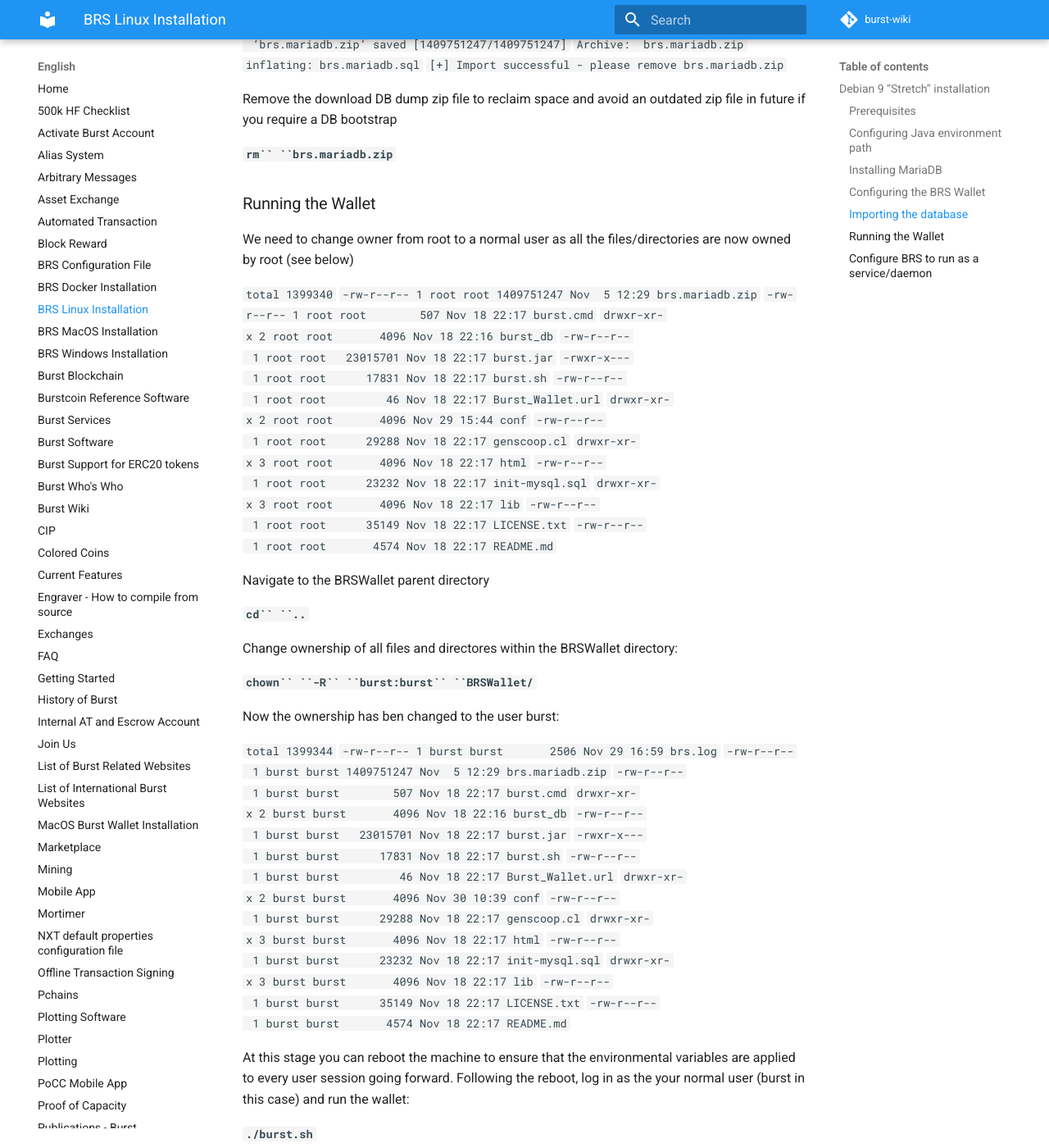
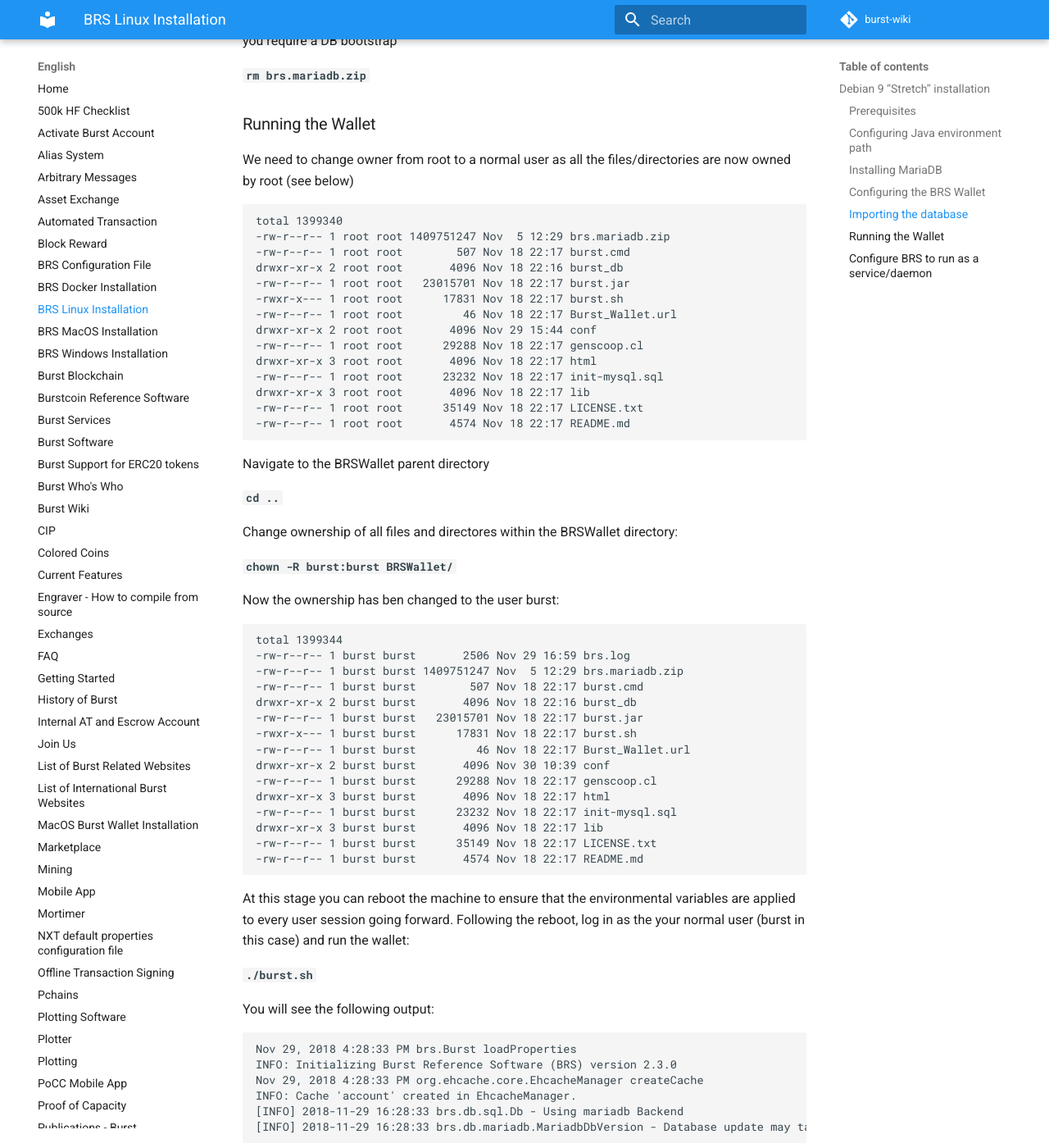
Before and after one commit to burst-apps-team/burst-wiki, an MkDocs documentation site: the page built from docs/en/brs-linux-installation.md, in a window 1280 px wide and 1400 px high, scrolled down 4448 px. Shown: the whole window at 82% size. Built offline with MkDocs 1.6.1 and Material for MkDocs 9.7.7, drawn with Linux system fonts in a browser that asks for light colours; comment, search, counter and statistics services are not loaded; old or Windows-style settings are respelled for this version of MkDocs; some of the changed text lies outside the part shown.

````diff
--- a/docs/en/brs-linux-installation.md
+++ b/docs/en/brs-linux-installation.md
@@ -21,17 +21,17 @@ Before you begin the installation, the following packages need to be installed:
 
 Make sure your installation is up to date
 
-**`apt`` ``update`` ``&&`` ``apt`` ``upgrade`**
+**`apt update && apt upgrade`**
 
 Run the following command to install the above packages:
 
-**`apt`` ``install`` ``curl`` ``default-jdk`` ``dirmngr`` ``-y`**
+**`apt install curl default-jdk dirmngr -y`**
 
 ### Configuring Java environment path
 
 Find the path to the jdk
 
-**`update-alternatives`` ``--config`` ``javac`**
+**`update-alternatives --config javac`**
 
 If only one version of Java is installed, this will give you a similar output to the following:
 
@@ -40,74 +40,74 @@ If only one version of Java is installed, this will give you a similar output to
 
 Copy the path from the last output and edit the environment file:
 
-**`nano`` ``/etc/environment`**
+**`nano /etc/environment`**
 
 Add the following line to the file:
 
-**`JAVA_HOME=`“`/usr/lib/jvm/java-8-openjdk-amd64/bin/javac`”** (taken from the path above)
+**`JAVA_HOME="/usr/lib/jvm/java-8-openjdk-amd64/bin/javac"`** (taken from the path above)
 
 To make the above change effective in your current shell, run the following:
 
-**`source`` ``/etc/environment`**
+**`source /etc/environment`**
 
 Now test that the JAVA\_HOME variable is part of PATH
 
-**`echo`` ``$JAVA_HOME`**
+**`echo $JAVA_HOME`**
 
 This will output the path you entered into the environment file. Now confirm the version of java installed
 
-**`javac`` ``-version`**
+**`javac -version`**
 
 ### Installing MariaDB
 
 Add the MariaDB signing key
 
-**`apt-key`` ``adv`` ``--recv-keys`` ``--keyserver`` ``hkp://keyserver.ubuntu.com:80`` ``0xF1656F24C74CD1D8`**
+**`apt-key adv --recv-keys --keyserver hkp://keyserver.ubuntu.com:80 0xF1656F24C74CD1D8`**
 
 Grab the and run MariaDB setup script
 
-**`curl`` ``-sS`` ``https://downloads.mariadb.com/MariaDB/mariadb_repo_setup`` ``|`` ``bash`**
+**`curl -sS https://downloads.mariadb.com/MariaDB/mariadb_repo_setup | bash`**
 
 Update your sources list:
 
-**`apt`` ``update`**
+**`apt update`**
 
 Install MariaDB:
 
-**`apt`` ``install`` ``mariadb-server`**
+**`apt install mariadb-server`**
 
 During installation you will be prompted to enter a password for the root user. Enter and remember this as we will need it later.
 
 Create a database(**brs\_master**), user (**brs\_user**) and assign a password to the user by running the following command:
 
-`'''echo "CREATE DATABASE brs_master; '''`
-**`CREATE`` ``USER`` ``'brs_user'@'localhost'`` ``IDENTIFIED`` ``BY`` ``'yourpassword';`**
-`GRANT ALL PRIVILEGES ON brs_master.* TO 'brs_user'@'localhost';" | mysql -uroot -p`
-`mysql -uroot -p < init-mysql.sql`
+**```echo "CREATE DATABASE brs_master;
+CREATE USER 'brs_user'@'localhost' IDENTIFIED BY 'yourpassword';
+GRANT ALL PRIVILEGES ON brs_master.* TO 'brs_user'@'localhost';" | mysql -uroot -p
+mysql -uroot -p < init-mysql.sql```**
 
 This will prompt you for the password you entered for the root user when installing mariaDB
 
 ### Configuring the BRS Wallet
 
-Grab the BRSWallet zip from GitHub (always be sure to check link to the latest version. (2.2.6 was latest at time of writing)
+Grab the BRSWallet zip from [GitHub](https://github.com/burst-apps-team/burstcoin/releases) (always be sure to check link to the latest version. (2.3.0 was latest at time of writing)
 
-`wget https://github.com/PoC-Consortium/burstcoin/releases/download/2.2.6/burstcoin-2.2.6.zip`
+`wget https://github.com/burst-apps-team/burstcoin/releases/download/v2.3.0/burstcoin-2.3.0.zip`
 
 Create a directory to unzip to:
 
-**`mkdir`` ``BRSWallet`**
+**`mkdir BRSWallet`**
 
 Unzip the burstcoin zip file to the newly created directory:
 
-**`unzip`` ``burstcoin-2.2.6.zip`` ``-d`` ``BRSWallet/`**
+**`unzip burstcoin-2.3.0.zip -d BRSWallet/`**
 
 Navigate to the conf subdirectory within the newly created directory:
 
-**`cd`` ``BRSWallet/conf`**
+**`cd BRSWallet/conf`**
 
 Create a brs.properties file inside the conf folder:
 
-**`nano`` ``brs.properties`**
+**`nano brs.properties`**
 
 Add the following lines:
 
@@ -117,32 +117,34 @@ Add the following lines:
 
 The **burst.sh** file is not yet executable. We need to change the permissions to make it so. Drop back to the BRSWallet directory **`cd`` ``..`** and issue the following:
 
-**`chmod`` ``750`` ``burst.sh`**
+**`chmod 750 burst.sh`**
 
 Now when we list the contents of the directory we can see that the **burst.sh** file has the correct permissions:
 
-**`ls`` ``-l`**
+**`ls -l`**
 
-`total 1399340`
-`-rw-r--r-- 1 root root 1409751247 Nov  5 12:29 brs.mariadb.zip`
-`-rw-r--r-- 1 root root        507 Nov 18 22:17 burst.cmd`
-`drwxr-xr-x 2 root root       4096 Nov 18 22:16 burst_db`
-`-rw-r--r-- 1 root root   23015701 Nov 18 22:17 burst.jar`
-*`-rwxr-x---`` ``1`` ``root`` ``root`` ``17831`` ``Nov`` ``18`` ``22:17`` ``burst.sh`*
-`-rw-r--r-- 1 root root         46 Nov 18 22:17 Burst_Wallet.url`
-`drwxr-xr-x 2 root root       4096 Nov 29 15:44 conf`
-`-rw-r--r-- 1 root root      29288 Nov 18 22:17 genscoop.cl`
-`drwxr-xr-x 3 root root       4096 Nov 18 22:17 html`
-`-rw-r--r-- 1 root root      23232 Nov 18 22:17 init-mysql.sql`
-`drwxr-xr-x 3 root root       4096 Nov 18 22:17 lib`
-`-rw-r--r-- 1 root root      35149 Nov 18 22:17 LICENSE.txt`
-`-rw-r--r-- 1 root root       4574 Nov 18 22:17 README.md`
+```
+total 1399340
+-rw-r--r-- 1 root root 1409751247 Nov  5 12:29 brs.mariadb.zip
+-rw-r--r-- 1 root root        507 Nov 18 22:17 burst.cmd
+drwxr-xr-x 2 root root       4096 Nov 18 22:16 burst_db
+-rw-r--r-- 1 root root   23015701 Nov 18 22:17 burst.jar
+-rwxr-x--- 1 root root      17831 Nov 18 22:17 burst.sh
+-rw-r--r-- 1 root root         46 Nov 18 22:17 Burst_Wallet.url
+drwxr-xr-x 2 root root       4096 Nov 29 15:44 conf
+-rw-r--r-- 1 root root      29288 Nov 18 22:17 genscoop.cl
+drwxr-xr-x 3 root root       4096 Nov 18 22:17 html
+-rw-r--r-- 1 root root      23232 Nov 18 22:17 init-mysql.sql
+drwxr-xr-x 3 root root       4096 Nov 18 22:17 lib
+-rw-r--r-- 1 root root      35149 Nov 18 22:17 LICENSE.txt
+-rw-r--r-- 1 root root       4574 Nov 18 22:17 README.md
+```
 
 ### Importing the database
 
 The quickest way to get up an running is to bootstrap the database by importing a relatively up to date dump of the database. Your wallet will synchronise from this point in time automatically. If you prefer to synchronise from scratch this will take much longer to complete.
 
-**`./burst.sh`` ``import`` ``mariadb`**
+**`./burst.sh import mariadb`**
 
 If you already have a/part of a brs\_master database present, you will be asked if you want to remove the current database, download and import a new one. Answer y or n.
 
@@ -179,52 +181,56 @@ Answer the questions when prompted. If you are running the wallet locally on the
 
 Remove the download DB dump zip file to reclaim space and avoid an outdated zip file in future if you require a DB bootstrap
 
-**`rm`` ``brs.mariadb.zip`**
+**`rm brs.mariadb.zip`**
 
 ### Running the Wallet
 
 We need to change owner from root to a normal user as all the files/directories are now owned by root (see below)
 
-`total 1399340`
-`-rw-r--r-- 1 root root 1409751247 Nov  5 12:29 brs.mariadb.zip`
-`-rw-r--r-- 1 root root        507 Nov 18 22:17 burst.cmd`
-`drwxr-xr-x 2 root root       4096 Nov 18 22:16 burst_db`
-`-rw-r--r-- 1 root root   23015701 Nov 18 22:17 burst.jar`
-`-rwxr-x--- 1 root root      17831 Nov 18 22:17 burst.sh`
-`-rw-r--r-- 1 root root         46 Nov 18 22:17 Burst_Wallet.url`
-`drwxr-xr-x 2 root root       4096 Nov 29 15:44 conf`
-`-rw-r--r-- 1 root root      29288 Nov 18 22:17 genscoop.cl`
-`drwxr-xr-x 3 root root       4096 Nov 18 22:17 html`
-`-rw-r--r-- 1 root root      23232 Nov 18 22:17 init-mysql.sql`
-`drwxr-xr-x 3 root root       4096 Nov 18 22:17 lib`
-`-rw-r--r-- 1 root root      35149 Nov 18 22:17 LICENSE.txt`
-`-rw-r--r-- 1 root root       4574 Nov 18 22:17 README.md`
+```
+total 1399340
+-rw-r--r-- 1 root root 1409751247 Nov  5 12:29 brs.mariadb.zip
+-rw-r--r-- 1 root root        507 Nov 18 22:17 burst.cmd
+drwxr-xr-x 2 root root       4096 Nov 18 22:16 burst_db
+-rw-r--r-- 1 root root   23015701 Nov 18 22:17 burst.jar
+-rwxr-x--- 1 root root      17831 Nov 18 22:17 burst.sh
+-rw-r--r-- 1 root root         46 Nov 18 22:17 Burst_Wallet.url
+drwxr-xr-x 2 root root       4096 Nov 29 15:44 conf
+-rw-r--r-- 1 root root      29288 Nov 18 22:17 genscoop.cl
+drwxr-xr-x 3 root root       4096 Nov 18 22:17 html
+-rw-r--r-- 1 root root      23232 Nov 18 22:17 init-mysql.sql
+drwxr-xr-x 3 root root       4096 Nov 18 22:17 lib
+-rw-r--r-- 1 root root      35149 Nov 18 22:17 LICENSE.txt
+-rw-r--r-- 1 root root       4574 Nov 18 22:17 README.md
+```
 
 Navigate to the BRSWallet parent directory
 
-**`cd`` ``..`**
+**`cd ..`**
 
 Change ownership of all files and directores within the BRSWallet directory:
 
-**`chown`` ``-R`` ``burst:burst`` ``BRSWallet/`**
+**`chown -R burst:burst BRSWallet/`**
 
 Now the ownership has ben changed to the user burst:
 
-`total 1399344`
-`-rw-r--r-- 1 burst burst       2506 Nov 29 16:59 brs.log`
-`-rw-r--r-- 1 burst burst 1409751247 Nov  5 12:29 brs.mariadb.zip`
-`-rw-r--r-- 1 burst burst        507 Nov 18 22:17 burst.cmd`
-`drwxr-xr-x 2 burst burst       4096 Nov 18 22:16 burst_db`
-`-rw-r--r-- 1 burst burst   23015701 Nov 18 22:17 burst.jar`
-`-rwxr-x--- 1 burst burst      17831 Nov 18 22:17 burst.sh`
-`-rw-r--r-- 1 burst burst         46 Nov 18 22:17 Burst_Wallet.url`
-`drwxr-xr-x 2 burst burst       4096 Nov 30 10:39 conf`
-`-rw-r--r-- 1 burst burst      29288 Nov 18 22:17 genscoop.cl`
-`drwxr-xr-x 3 burst burst       4096 Nov 18 22:17 html`
-`-rw-r--r-- 1 burst burst      23232 Nov 18 22:17 init-mysql.sql`
-`drwxr-xr-x 3 burst burst       4096 Nov 18 22:17 lib`
-`-rw-r--r-- 1 burst burst      35149 Nov 18 22:17 LICENSE.txt`
-`-rw-r--r-- 1 burst burst       4574 Nov 18 22:17 README.md`
+```
+total 1399344
+-rw-r--r-- 1 burst burst       2506 Nov 29 16:59 brs.log
+-rw-r--r-- 1 burst burst 1409751247 Nov  5 12:29 brs.mariadb.zip
+-rw-r--r-- 1 burst burst        507 Nov 18 22:17 burst.cmd
+drwxr-xr-x 2 burst burst       4096 Nov 18 22:16 burst_db
+-rw-r--r-- 1 burst burst   23015701 Nov 18 22:17 burst.jar
+-rwxr-x--- 1 burst burst      17831 Nov 18 22:17 burst.sh
+-rw-r--r-- 1 burst burst         46 Nov 18 22:17 Burst_Wallet.url
+drwxr-xr-x 2 burst burst       4096 Nov 30 10:39 conf
+-rw-r--r-- 1 burst burst      29288 Nov 18 22:17 genscoop.cl
+drwxr-xr-x 3 burst burst       4096 Nov 18 22:17 html
+-rw-r--r-- 1 burst burst      23232 Nov 18 22:17 init-mysql.sql
+drwxr-xr-x 3 burst burst       4096 Nov 18 22:17 lib
+-rw-r--r-- 1 burst burst      35149 Nov 18 22:17 LICENSE.txt
+-rw-r--r-- 1 burst burst       4574 Nov 18 22:17 README.md
+```
 
 At this stage you can reboot the machine to ensure that the environmental variables are applied to every user session going forward. Following the reboot, log in as the your normal user (burst in this case) and run the wallet:
 
@@ -232,12 +238,14 @@ At this stage you can reboot the machine to ensure that the environmental variab
 
 You will see the following output:
 
-`Nov 29, 2018 4:28:33 PM brs.Burst loadProperties`
-`INFO: Initializing Burst Reference Software (BRS) version 2.2.6`
-`Nov 29, 2018 4:28:33 PM org.ehcache.core.EhcacheManager createCache`
-`INFO: Cache 'account' created in EhcacheManager.`
-`[INFO] 2018-11-29 16:28:33 brs.db.sql.Db - Using mariadb Backend`
-`[INFO] 2018-11-29 16:28:33 brs.db.mariadb.MariadbDbVersion - Database update may take a while if needed, current db version 177...`
+```
+Nov 29, 2018 4:28:33 PM brs.Burst loadProperties
+INFO: Initializing Burst Reference Software (BRS) version 2.3.0
+Nov 29, 2018 4:28:33 PM org.ehcache.core.EhcacheManager createCache
+INFO: Cache 'account' created in EhcacheManager.
+[INFO] 2018-11-29 16:28:33 brs.db.sql.Db - Using mariadb Backend
+[INFO] 2018-11-29 16:28:33 brs.db.mariadb.MariadbDbVersion - Database update may take a while if needed, current db version 177...
+```
 
 **Note:** If closing the terminal or pressing Ctrl-c, the wallet will shutdown:
 
@@ -249,35 +257,37 @@ Closing the terminal or pressing Ctrl-c will result to a shutdown of the wallet.
 
 First, if systemd isn't installed on your system, run the following command:
 
-**`sudo`` ``apt`` ``install`` ``systemd`**
+**`sudo apt install systemd`**
 
 Then, you will have to create a new service file for BRS:
 
-**`sudo`` ``nano`` ``/etc/systemd/system/brs.service`**
+**`sudo nano /etc/systemd/system/brs.service`**
 
 Add the following configuration (replace description, Exec, WorkingDirectory and User according to your setup):
 
-`[Unit]`
-`Description=BRS Wallet`
-`After=network.target`
-`Wants=network.target`
-`[Service]`
-`ExecStart=/usr/bin/java -cp /home/burst/burst.jar:/home/burst/conf brs.Burst`
-`WorkingDirectory=/home/burst/`
-`User=brs-mariadb`
-`Restart=always`
-`RestartSec=90`
-`[Install]`
-`WantedBy=multi-user.target`
+```
+[Unit]
+Description=BRS Wallet
+After=network.target
+Wants=network.target
+[Service]
+ExecStart=/usr/bin/java -cp /home/burst/burst.jar:/home/burst/conf brs.Burst
+WorkingDirectory=/home/burst/
+User=brs-mariadb
+Restart=always
+RestartSec=90
+[Install]
+WantedBy=multi-user.target
+```
 
 After that, enable the service:
 
-**`sudo`` ``systemctl`` ``enable`` ``brs.service`**
+**`sudo systemctl enable brs.service`**
 
 To start the service, type:
 
-**`systemctl`` ``start`` ``brs.service`**
+**`systemctl start brs.service`**
 
 To get the status of the service:
 
-**`systemctl`` ``status`` ``brs.service`**
+**`systemctl status brs.service`**
````
Also changed, not shown: docs/en/brs-docker-installation.md (+9 -10 lines), docs/en/brs-macos-installation.md (+7 -11 lines), docs/en/brs-windows-installation.md (+1 -1 lines), docs/en/burst-blockchain.md (+1 -1 lines), docs/media/Burst_Blockchain_Diagram.png (added).
